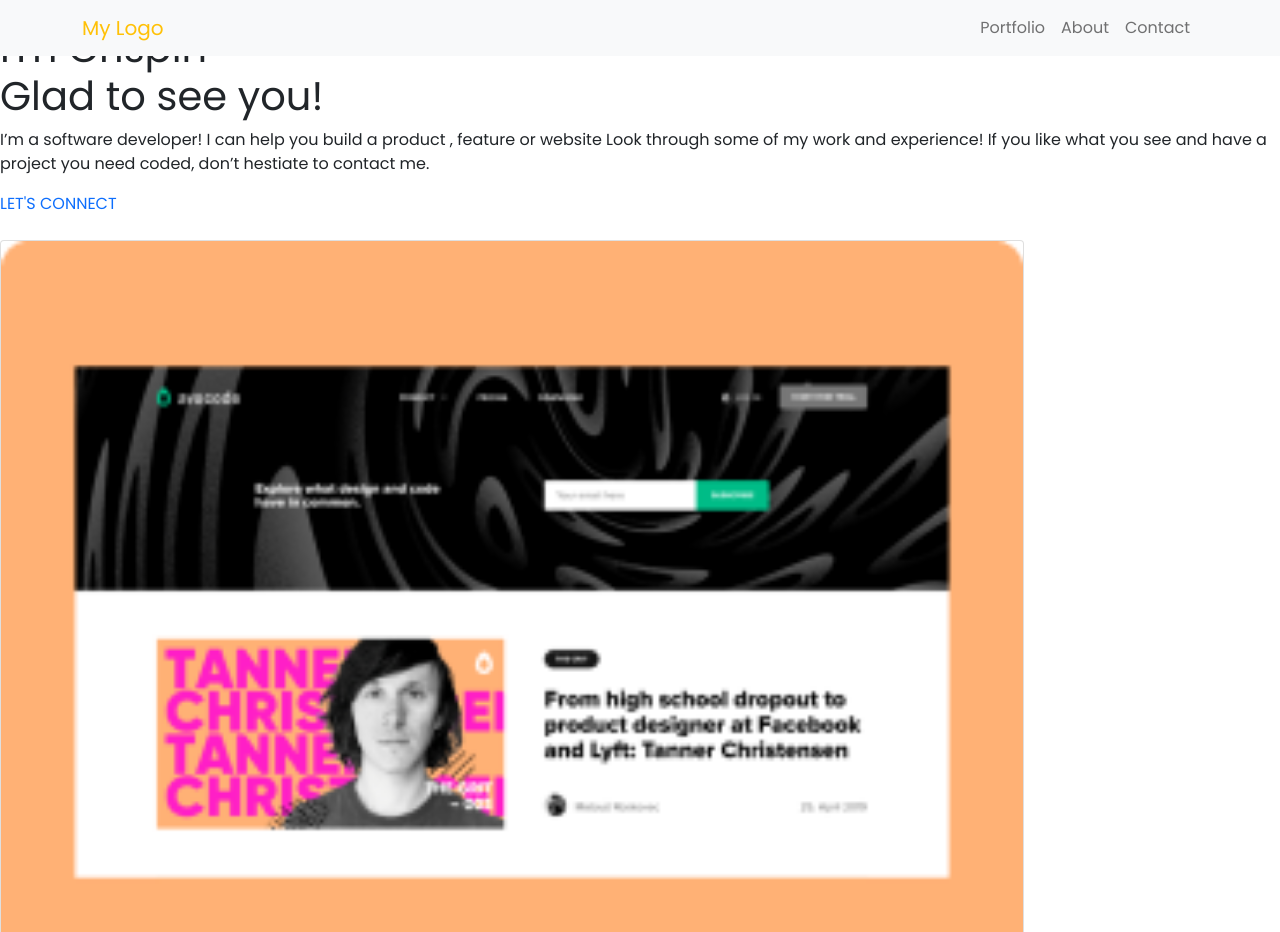
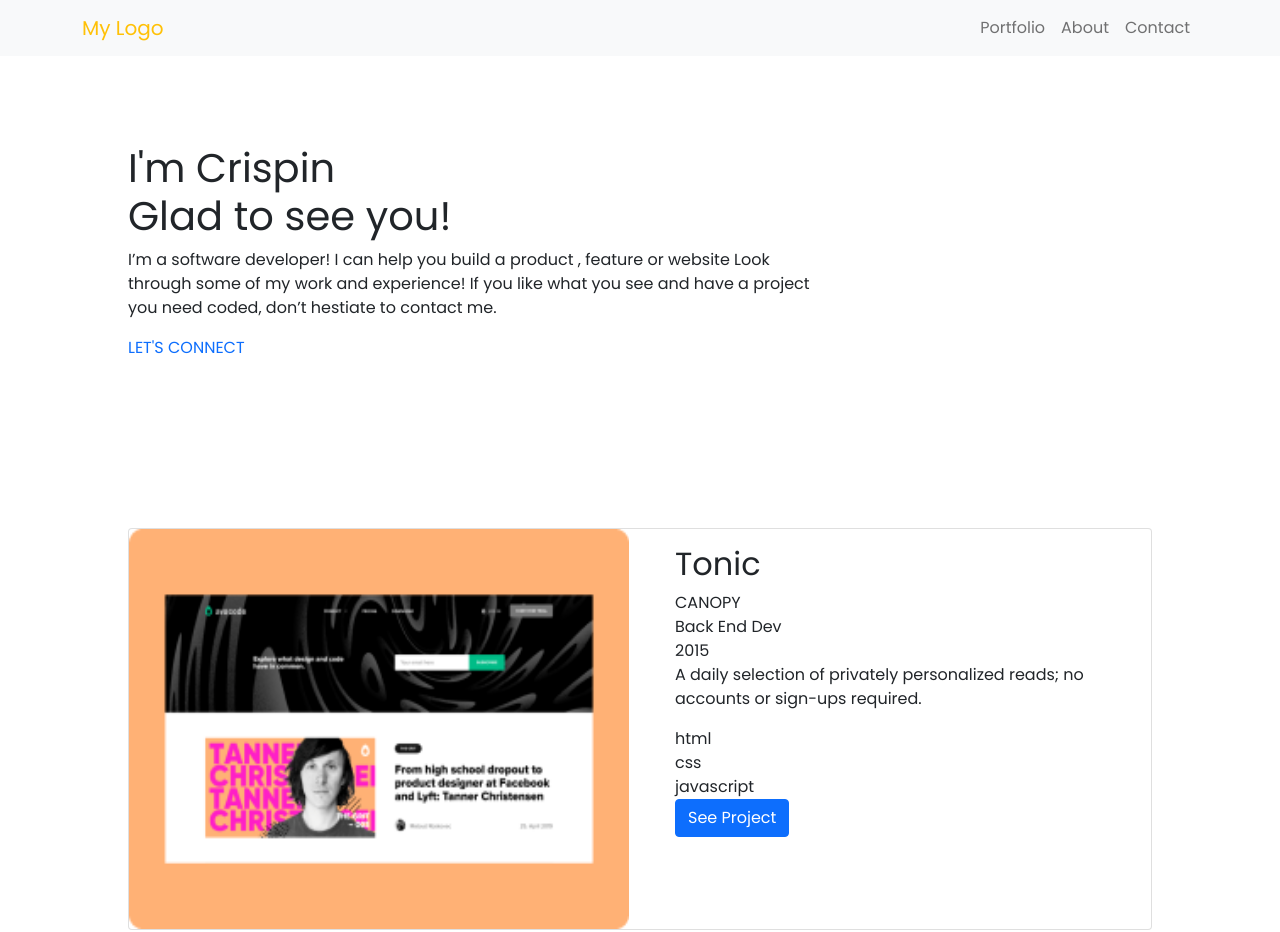
Before and after one commit to Bigizi/Portfolio-With-Bootstrap, a plain HTML site: page index.html in a window 1280 px wide. Shown: the top 932 px of the page. Drawn offline with Linux system fonts and the light colour scheme.

Commit message:
Resizing images

```diff
--- a/index.html
+++ b/index.html
@@ -33,14 +33,14 @@
             </ul>
           </div>
         </div>
-      </nav><br/>
-      <div>
+      </nav><br/><br/><br/><br/><br/><br/>
+      <div class="section1">
         <h1 class="h1">I'm Crispin <br/> Glad to see you!</h1>
-        <p>I’m a software developer! I can help you build a product , feature or website Look through some of my work and experience! If you like what you see and have a project you need coded, don’t hestiate to contact me.</p>
+        <p>I’m a software developer! I can help you build a product , feature or website Look<br/> through some of my work and experience! If you like what you see and have a project<br/> you need coded, don’t hestiate to contact me.</p>
         <a href="#" class="text-decoration-none">LET'S CONNECT</a>
-      </div><br/>
-      <div class="card" style="width: 80%;">
-        <img src="images/Snapshoot Portfolio.png" class="card-img-left" alt="...">
+      </div><br/><br/><br/><br/><br/><br/><br/>
+      <div class="card">
+        <img src="images/Snapshoot Portfolio.png" class="card-img-top" alt="Portfolio1">
         <div class="card-body">
           <h2 class="card-title">Tonic</h2>
           <ul class="list-group list-group">
@@ -56,9 +56,9 @@
           </ul>
           <a href="#" class="btn btn-primary">See Project</a>
         </div>
-      </div><br/>
+      </div><br/><br/>
       <div class="card">
-        <img src="images/Snapshoot Portfolio2.png" class="card-img-top" alt="...">
+        <img src="images/Snapshoot Portfolio2.png" class="card-img-top" alt="portfolio2">
         <div class="card-body">
           <h2 class="card-title">Mult-Post Stories</h2>
           <ul class="list-group list-group">
@@ -74,8 +74,8 @@
           </ul>
           <a href="#" class="btn btn-primary">See Project</a>
         </div>
-      </div>
-      <div class="card" style="width: 18rem;">
+      </div><br/><br/>
+      <div class="card">
         <img src="images/Snapshoot Portfolio3.png" class="card-img-top" alt="...">
         <div class="card-body">
           <h2 class="card-title">Tonic</h2>
--- a/style.css
+++ b/style.css
@@ -1,3 +1,4 @@
+
 * {
     font-family: 'Poppins', sans-serif;
 }
@@ -5,3 +6,22 @@
 body {
     background-color: #fff;
 }
+
+.section1 {
+    width: 80%;
+    margin-left: 10%;
+}
+
+.card {
+    display: flex;
+    flex-direction: row;
+    width: 80%;
+    gap: 30px;
+    margin-left: 10%;
+}
+
+.card-img-top {
+    width: 500px;
+    height: 400px;
+    border-radius: 8px;
+}
```
